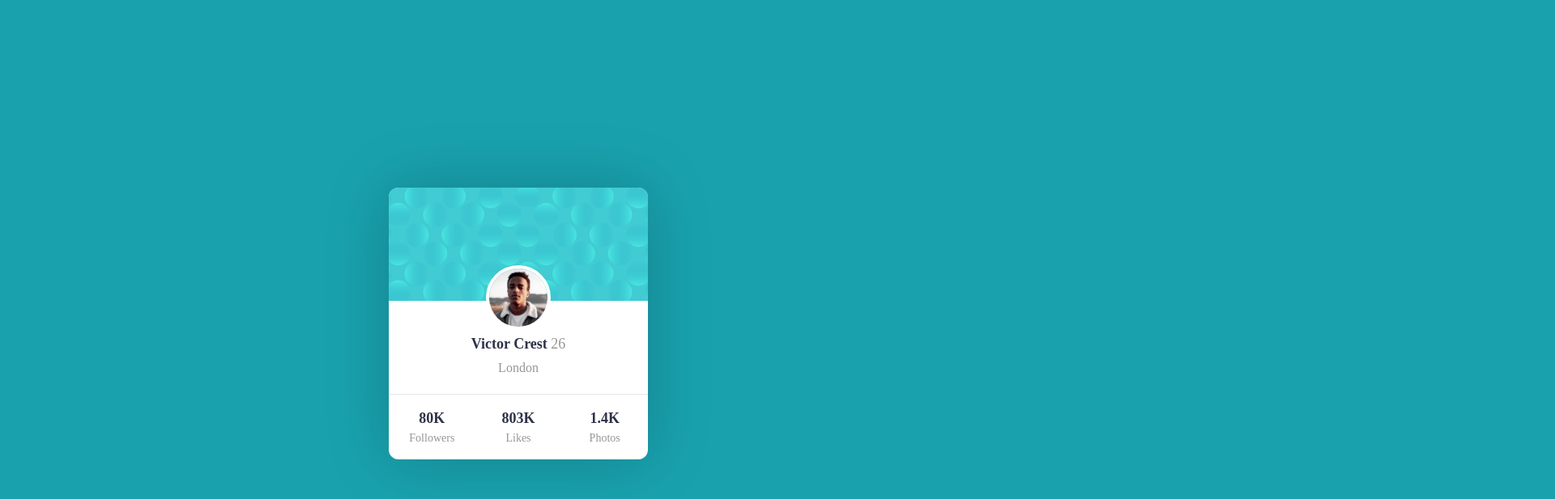
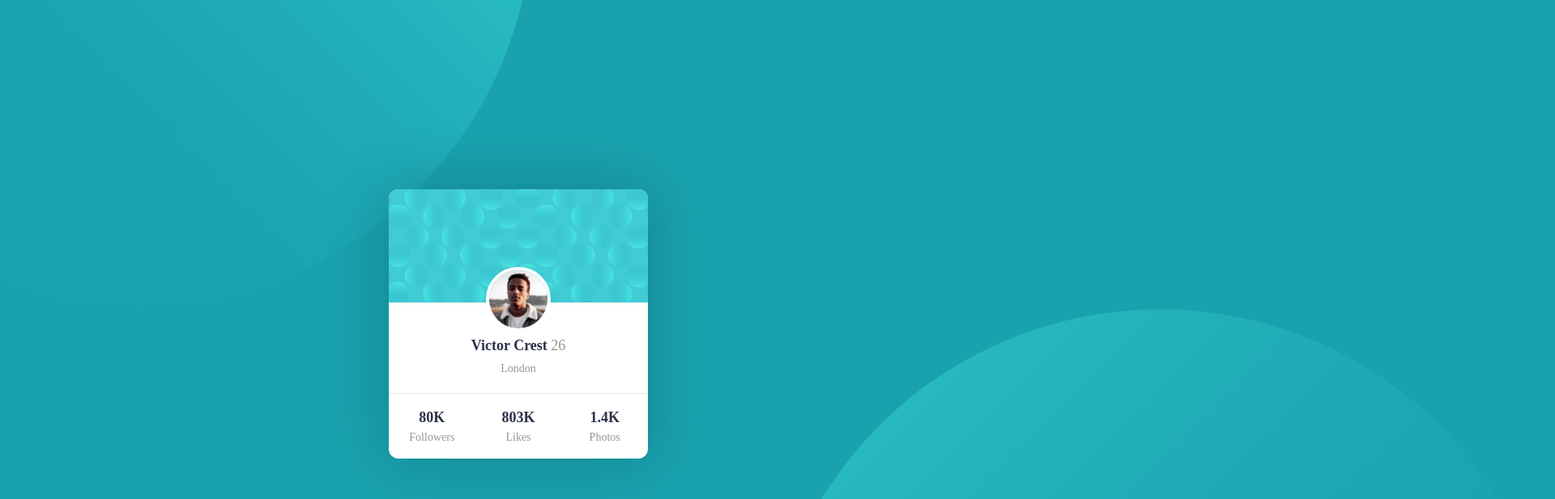
Before and after one commit to chemsedd/profile-card-component, a plain HTML site: page index.html in a window 1280 px wide. Shown: the top 617 px of the page at 81% size, 1920 px wide, since content can reach past the window. Drawn offline with nearby package versions, Linux system fonts and the light colour scheme.

Commit message:
Fix: background circles placement

```diff
--- a/index.html
+++ b/index.html
@@ -26,7 +26,10 @@
 
 <body>
   <!-- Main container -->
-  <div class="flex items-center justify-center min-w-screen min-h-screen">
+  <div class="flex items-center justify-center w-screen h-screen">
+    <!-- Background svg -->
+    <img class="bg-pattern-top" src="images/bg-pattern-top.svg" alt="">
+    <img class="bg-pattern-bottom" src="images/bg-pattern-bottom.svg" alt="">
     <!-- Card -->
     <div class="bg-white w-3/4 sm:w-1/4 rounded-xl shadow text-center">
       <!-- Card content -->
@@ -35,7 +38,7 @@
           <img class="rounded-full w-1/4 border-4 border-white" src="images/image-victor.jpg" alt="">
           <div class="kumbh-bold text-dark-blue">Victor Crest <span class="kumbh-regular text-dark-gray">26</span>
           </div>
-          <span class="kumbh-light-sm text-dark-gray">London</span>
+          <span class="kumbh-regular-sm text-dark-gray">London</span>
         </div>
       </div>
       <hr>
--- a/style.scss
+++ b/style.scss
@@ -8,6 +8,20 @@ $neutral-dark-gray: hsl(0, 0%, 59%);
 body {
     font-family: "Kumbh Sans";
     background-color: $primary-dark-cyan;
+}
+
+.bg-pattern-top {
+    position: absolute;
+    top: -75%;
+    left: -25%;
+    z-index: -1;
+}
+
+.bg-pattern-bottom {
+    position: absolute;
+    bottom: -70%;
+    right: -50%;
+    z-index: -1;
 }
 
 .card-header {
```
Also changed, not shown: style.css, 1 other file.
